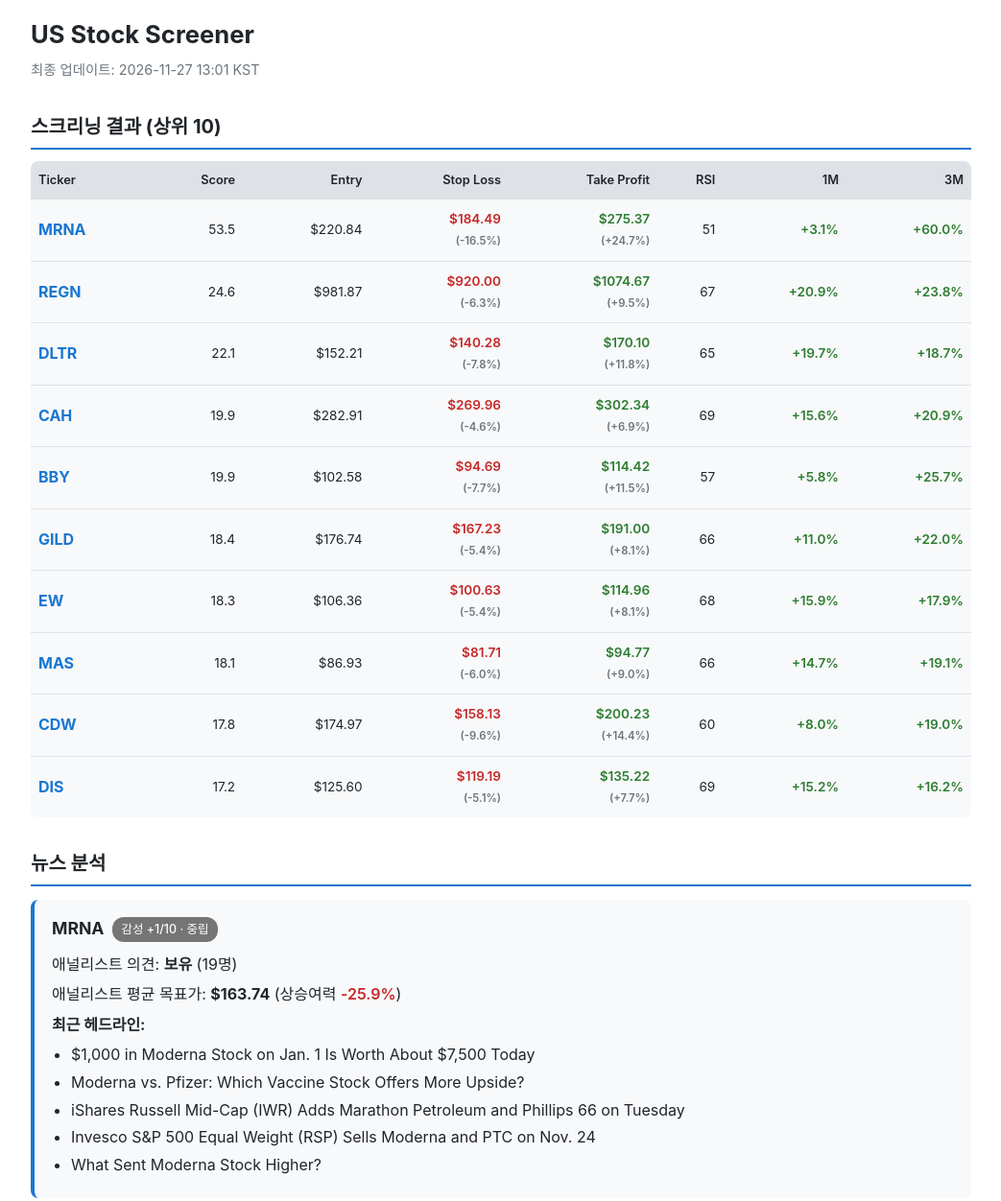
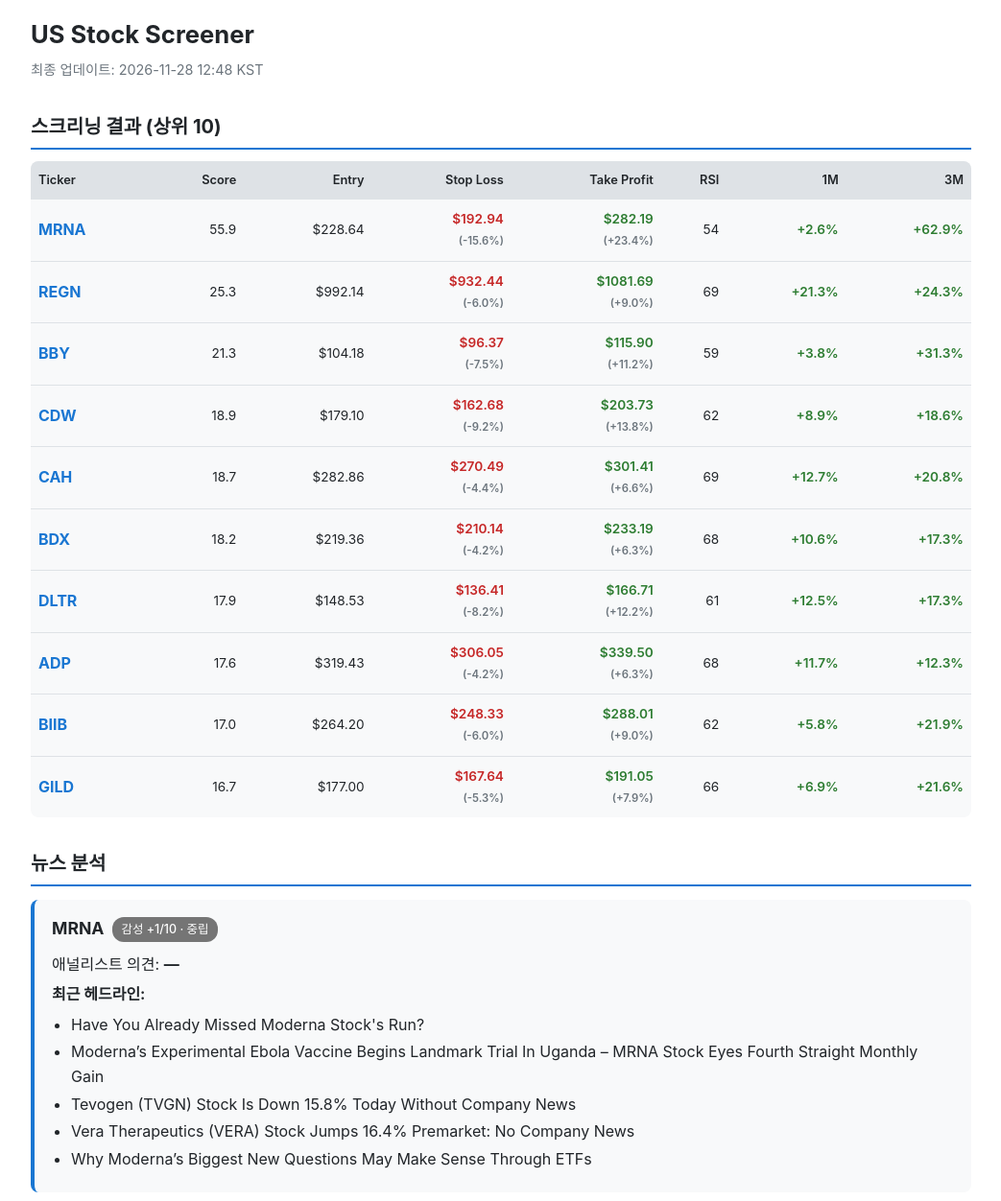
Before and after one commit to cywj0817/test, a plain HTML site: page docs/index.html in a window 1280 px wide. Shown: the top 1252 px of the page at 96% size, without its empty margins (118-1161 px from the left). Drawn offline with Linux system fonts and the light colour scheme.

Commit message:
Daily report: 2026-11-28 12:48 KST

```diff
--- a/docs/index.html
+++ b/docs/index.html
@@ -3,7 +3,7 @@
 <head>
 <meta charset="UTF-8">
 <meta name="viewport" content="width=device-width, initial-scale=1.0">
-<title>US Stock Screener — 2026-11-27 13:01 KST</title>
+<title>US Stock Screener — 2026-11-28 12:48 KST</title>
 <style>
   :root {
     --bg: #ffffff; --bg-card: #f8f9fa; --text: #212529;
@@ -80,7 +80,7 @@
 <div class="container">
   <header>
     <h1>US Stock Screener</h1>
-    <div class="subtitle">최종 업데이트: 2026-11-27 13:01 KST</div>
+    <div class="subtitle">최종 업데이트: 2026-11-28 12:48 KST</div>
   </header>
 
   <h2>스크리닝 결과 (상위 10)</h2>
@@ -102,112 +102,112 @@
 
       <tr>
         <td class="ticker">MRNA</td>
-        <td>53.5</td>
-        <td>$220.84</td>
-        <td class="neg">$184.49<br><small>(-16.5%)</small></td>
-        <td class="pos">$275.37<br><small>(+24.7%)</small></td>
-        <td>51</td>
-        <td class="pos">+3.1%</td>
-        <td class="pos">+60.0%</td>
+        <td>55.9</td>
+        <td>$228.64</td>
+        <td class="neg">$192.94<br><small>(-15.6%)</small></td>
+        <td class="pos">$282.19<br><small>(+23.4%)</small></td>
+        <td>54</td>
+        <td class="pos">+2.6%</td>
+        <td class="pos">+62.9%</td>
       </tr>
 
       <tr>
         <td class="ticker">REGN</td>
-        <td>24.6</td>
-        <td>$981.87</td>
-        <td class="neg">$920.00<br><small>(-6.3%)</small></td>
-        <td class="pos">$1074.67<br><small>(+9.5%)</small></td>
-        <td>67</td>
-        <td class="pos">+20.9%</td>
-        <td class="pos">+23.8%</td>
+        <td>25.3</td>
+        <td>$992.14</td>
+        <td class="neg">$932.44<br><small>(-6.0%)</small></td>
+        <td class="pos">$1081.69<br><small>(+9.0%)</small></td>
+        <td>69</td>
+        <td class="pos">+21.3%</td>
+        <td class="pos">+24.3%</td>
+      </tr>
+
+      <tr>
+        <td class="ticker">BBY</td>
+        <td>21.3</td>
+        <td>$104.18</td>
+        <td class="neg">$96.37<br><small>(-7.5%)</small></td>
+        <td class="pos">$115.90<br><small>(+11.2%)</small></td>
+        <td>59</td>
+        <td class="pos">+3.8%</td>
+        <td class="pos">+31.3%</td>
+      </tr>
+
+      <tr>
+        <td class="ticker">CDW</td>
+        <td>18.9</td>
+        <td>$179.10</td>
+        <td class="neg">$162.68<br><small>(-9.2%)</small></td>
+        <td class="pos">$203.73<br><small>(+13.8%)</small></td>
+        <td>62</td>
+        <td class="pos">+8.9%</td>
+        <td class="pos">+18.6%</td>
+      </tr>
+
+      <tr>
+        <td class="ticker">CAH</td>
+        <td>18.7</td>
+        <td>$282.86</td>
+        <td class="neg">$270.49<br><small>(-4.4%)</small></td>
+        <td class="pos">$301.41<br><small>(+6.6%)</small></td>
+        <td>69</td>
+        <td class="pos">+12.7%</td>
+        <td class="pos">+20.8%</td>
+      </tr>
+
+      <tr>
+        <td class="ticker">BDX</td>
+        <td>18.2</td>
+        <td>$219.36</td>
+        <td class="neg">$210.14<br><small>(-4.2%)</small></td>
+        <td class="pos">$233.19<br><small>(+6.3%)</small></td>
+        <td>68</td>
+        <td class="pos">+10.6%</td>
+        <td class="pos">+17.3%</td>
       </tr>
 
       <tr>
         <td class="ticker">DLTR</td>
-        <td>22.1</td>
-        <td>$152.21</td>
-        <td class="neg">$140.28<br><small>(-7.8%)</small></td>
-        <td class="pos">$170.10<br><small>(+11.8%)</small></td>
-        <td>65</td>
-        <td class="pos">+19.7%</td>
-        <td class="pos">+18.7%</td>
+        <td>17.9</td>
+        <td>$148.53</td>
+        <td class="neg">$136.41<br><small>(-8.2%)</small></td>
+        <td class="pos">$166.71<br><small>(+12.2%)</small></td>
+        <td>61</td>
+        <td class="pos">+12.5%</td>
+        <td class="pos">+17.3%</td>
       </tr>
 
       <tr>
-        <td class="ticker">CAH</td>
-        <td>19.9</td>
-        <td>$282.91</td>
-        <td class="neg">$269.96<br><small>(-4.6%)</small></td>
-        <td class="pos">$302.34<br><small>(+6.9%)</small></td>
-        <td>69</td>
-        <td class="pos">+15.6%</td>
-        <td class="pos">+20.9%</td>
+        <td class="ticker">ADP</td>
+        <td>17.6</td>
+        <td>$319.43</td>
+        <td class="neg">$306.05<br><small>(-4.2%)</small></td>
+        <td class="pos">$339.50<br><small>(+6.3%)</small></td>
+        <td>68</td>
+        <td class="pos">+11.7%</td>
+        <td class="pos">+12.3%</td>
       </tr>
 
       <tr>
-        <td class="ticker">BBY</td>
-        <td>19.9</td>
-        <td>$102.58</td>
-        <td class="neg">$94.69<br><small>(-7.7%)</small></td>
-        <td class="pos">$114.42<br><small>(+11.5%)</small></td>
-        <td>57</td>
+        <td class="ticker">BIIB</td>
+        <td>17.0</td>
+        <td>$264.20</td>
+        <td class="neg">$248.33<br><small>(-6.0%)</small></td>
+        <td class="pos">$288.01<br><small>(+9.0%)</small></td>
+        <td>62</td>
         <td class="pos">+5.8%</td>
-        <td class="pos">+25.7%</td>
+        <td class="pos">+21.9%</td>
       </tr>
 
       <tr>
         <td class="ticker">GILD</td>
-        <td>18.4</td>
-        <td>$176.74</td>
-        <td class="neg">$167.23<br><small>(-5.4%)</small></td>
-        <td class="pos">$191.00<br><small>(+8.1%)</small></td>
+        <td>16.7</td>
+        <td>$177.00</td>
+        <td class="neg">$167.64<br><small>(-5.3%)</small></td>
+        <td class="pos">$191.05<br><small>(+7.9%)</small></td>
         <td>66</td>
-        <td class="pos">+11.0%</td>
-        <td class="pos">+22.0%</td>
-      </tr>
-
-      <tr>
-        <td class="ticker">EW</td>
-        <td>18.3</td>
-        <td>$106.36</td>
-        <td class="neg">$100.63<br><small>(-5.4%)</small></td>
-        <td class="pos">$114.96<br><small>(+8.1%)</small></td>
-        <td>68</td>
-        <td class="pos">+15.9%</td>
-        <td class="pos">+17.9%</td>
-      </tr>
-
-      <tr>
-        <td class="ticker">MAS</td>
-        <td>18.1</td>
-        <td>$86.93</td>
-        <td class="neg">$81.71<br><small>(-6.0%)</small></td>
-        <td class="pos">$94.77<br><small>(+9.0%)</small></td>
-        <td>66</td>
-        <td class="pos">+14.7%</td>
-        <td class="pos">+19.1%</td>
-      </tr>
-
-      <tr>
-        <td class="ticker">CDW</td>
-        <td>17.8</td>
-        <td>$174.97</td>
-        <td class="neg">$158.13<br><small>(-9.6%)</small></td>
-        <td class="pos">$200.23<br><small>(+14.4%)</small></td>
-        <td>60</td>
-        <td class="pos">+8.0%</td>
-        <td class="pos">+19.0%</td>
-      </tr>
-
-      <tr>
-        <td class="ticker">DIS</td>
-        <td>17.2</td>
-        <td>$125.60</td>
-        <td class="neg">$119.19<br><small>(-5.1%)</small></td>
-        <td class="pos">$135.22<br><small>(+7.7%)</small></td>
-        <td>69</td>
-        <td class="pos">+15.2%</td>
-        <td class="pos">+16.2%</td>
+        <td class="pos">+6.9%</td>
+        <td class="pos">+21.6%</td>
       </tr>
       </tbody>
     </table>
@@ -219,90 +219,90 @@
       <h3>MRNA
         <span class="badge neutral">감성 +1/10 · 중립</span>
       </h3>
-      <p>애널리스트 의견: <strong>보유</strong> (19명)</p>
-      <p>애널리스트 평균 목표가: <strong>$163.74</strong> (상승여력 <span class='neg'>-25.9%</span>)</p>
-      <p><strong>최근 헤드라인:</strong></p><ul><li>$1,000 in Moderna Stock on Jan. 1 Is Worth About $7,500 Today</li><li>Moderna vs. Pfizer: Which Vaccine Stock Offers More Upside?</li><li>iShares Russell Mid-Cap (IWR) Adds Marathon Petroleum and Phillips 66 on Tuesday</li><li>Invesco S&amp;P 500 Equal Weight (RSP) Sells Moderna and PTC on Nov. 24</li><li>What Sent Moderna Stock Higher?</li></ul>
+      <p>애널리스트 의견: <strong>—</strong></p>
+
+      <p><strong>최근 헤드라인:</strong></p><ul><li>Have You Already Missed Moderna Stock&#x27;s Run?</li><li>Moderna’s Experimental Ebola Vaccine Begins Landmark Trial In Uganda – MRNA Stock Eyes Fourth Straight Monthly Gain</li><li>Tevogen (TVGN) Stock Is Down 15.8% Today Without Company News</li><li>Vera Therapeutics (VERA) Stock Jumps 16.4% Premarket: No Company News</li><li>Why Moderna’s Biggest New Questions May Make Sense Through ETFs</li></ul>
     </div>
 
     <div class="card">
       <h3>REGN
         <span class="badge neutral">감성 +1/10 · 중립</span>
       </h3>
-      <p>애널리스트 의견: <strong>매수</strong> (27명)</p>
-      <p>애널리스트 평균 목표가: <strong>$991.00</strong> (상승여력 <span class='pos'>+0.9%</span>)</p>
-      <p><strong>최근 헤드라인:</strong></p><ul><li>Is OPK Worth Buying as Pipeline Upside Meets a Premium Valuation?</li><li>Regeneron Pharmaceuticals, Inc. (REGN) Hits Fresh High: Is There Still Room to Run?</li><li>Do Wall Street Analysts Like Regeneron Pharmaceuticals Stock?</li><li>Sanofi Rallies Again. Why Insmed, At $41 Billion, Is Sorely Needed.</li><li>Stoke (STOK) Stock Is Up 8.3% Today Without Company News</li></ul>
+      <p>애널리스트 의견: <strong>—</strong></p>
+
+      <p><strong>최근 헤드라인:</strong></p><ul><li>Tevogen (TVGN) Stock Is Down 15.8% Today Without Company News</li><li>SNY Up Almost 29% in a Month: Should You Buy, Hold or Sell the Stock?</li><li>Direxion NASDAQ-100 Equal Weighted (QQQE) Adds IDEXX and Walmart on Nov. 25</li><li>iShares Biotechnology ETF (IBB) Adds Gilead and Amgen on Nov. 25</li><li>Is OPK Worth Buying as Pipeline Upside Meets a Premium Valuation?</li></ul>
     </div>
 
     <div class="card">
-      <h3>DLTR
-        <span class="badge neutral">감성 +0/10 · 중립</span>
+      <h3>BBY
+        <span class="badge pos">감성 +3/10 · 긍정</span>
       </h3>
-      <p>애널리스트 의견: <strong>보유</strong> (27명)</p>
-      <p>애널리스트 평균 목표가: <strong>$152.44</strong> (상승여력 <span class='pos'>+0.2%</span>)</p>
-      <p><strong>최근 헤드라인:</strong></p><ul><li>Dollar Tree Just Crushed Earnings Expectations. 3 Reasons DLTR Stock Could Keep Climbing in 2027</li><li>3 big reasons why Black Friday will probably exceed retailer expectations</li><li>Inflation-Wary Shoppers Prepare for Black Friday</li><li>Dollar Tree (DLTR) Stock Sees Fair Value Lift After Analyst Target Changes</li><li>Walmart Soars 10% in a Month as Tech Sinks. Michael Burry Calls It One of the Market’s “Generals”</li></ul>
+      <p>애널리스트 의견: <strong>—</strong></p>
+
+      <p><strong>최근 헤드라인:</strong></p><ul><li>3 Undervalued Stocks Trading Up To 36% Below Cash Flow Value</li><li>Meta’s (META) Muse Could Unlock a New Revenue Stream</li><li>Skip the Doorbusters, Collect the Dividends: $90,000 in Target, Macy’s, and Best Buy Pays $2,885 a Year</li><li>Amazon, Target and Walmart Chase Holiday Toy Spending</li><li>Stock Market Surges As Jensen Huang Returns As Nvidia CEO; Abercrombie Leads Retail Winners: Weekly Review</li></ul>
+    </div>
+
+    <div class="card">
+      <h3>CDW
+        <span class="badge neutral">감성 +1/10 · 중립</span>
+      </h3>
+      <p>애널리스트 의견: <strong>—</strong></p>
+
+      <p><strong>최근 헤드라인:</strong></p><ul><li>CDW Stock Earnings Beat Has The Bull Case Changed?</li><li>CDW (CDW) Stock Is Up 5.5% Today Alongside IT Services Peers</li><li>Are Wall Street Analysts Bullish on CDW Corporation Stock?</li><li>Madison Large Cap Fund Sold CDW CORP. (CDW) Following Recent Price Recovery</li><li>CDW Launches Advanced AI Tools to Boost Enterprise Adoption</li></ul>
     </div>
 
     <div class="card">
       <h3>CAH
         <span class="badge neutral">감성 +2/10 · 중립</span>
       </h3>
-      <p>애널리스트 의견: <strong>매수</strong> (15명)</p>
-      <p>애널리스트 평균 목표가: <strong>$300.80</strong> (상승여력 <span class='pos'>+6.3%</span>)</p>
-      <p><strong>최근 헤드라인:</strong></p><ul><li>Is Cardinal (CAH) a Solid Growth Stock? 3 Reasons to Think &quot;Yes&quot;</li><li>Here&#x27;s Why Humana Stock Deserves a Place in Your Portfolio</li><li>Here&#x27;s Why You Should Add Revvity Stock to Your Portfolio Now</li><li>Zacks.com featured highlights include Brinker International, Ralph Lauren, Stride and Cardinal Health</li><li>Has Addus HomeCare (ADUS) Outpaced Other Medical Stocks This Year?</li></ul>
+      <p>애널리스트 의견: <strong>—</strong></p>
+
+      <p><strong>최근 헤드라인:</strong></p><ul><li>Cardinal Health (CAH) Stock Looks Fully Valued On Current Earnings</li><li>Is Cardinal Health (CAH) Cheap Following Fresh Humidifier Market Focus?</li><li>Did Earnings Estimate Upgrades Just Shift Cardinal Health&#x27;s (CAH) Investment Narrative?</li><li>Here&#x27;s Why You Should Retain WAT Stock in Your Portfolio for Now</li><li>Should Value Investors Buy Cardinal Health (CAH) Stock?</li></ul>
     </div>
 
     <div class="card">
-      <h3>BBY
-        <span class="badge pos">감성 +3/10 · 긍정</span>
+      <h3>BDX
+        <span class="badge neutral">감성 +0/10 · 중립</span>
       </h3>
-      <p>애널리스트 의견: <strong>보유</strong> (21명)</p>
-      <p>애널리스트 평균 목표가: <strong>$99.05</strong> (상승여력 <span class='neg'>-3.4%</span>)</p>
-      <p><strong>최근 헤드라인:</strong></p><ul><li>Best Buy, Target, Kohl’s bring back classic Black Friday tradition</li><li>Thanksgiving Shopping Rush Begins: 4 Retail Stocks to Buy Now</li><li>3 big reasons why Black Friday will probably exceed retailer expectations</li><li>How to Earn $500 a Month From Best Buy Stock Ahead of Q3 Earnings</li><li>Best Buy raises fiscal 2027 outlook following Q3 growth</li></ul>
+      <p>애널리스트 의견: <strong>—</strong></p>
+
+      <p><strong>최근 헤드라인:</strong></p><ul><li>What Is Becton Dickinson (BDX) Gaining From This New Hospital Software Link?</li><li>Is Becton Dickinson (BDX) Overvalued After A 49% 1 Year Run?</li><li>What Has The Market Missed In Boston Scientific Stock&#x27;s Drop?</li><li>Has Becton Dickinson (BDX) Run Too Far After Its ESOP Share Filing?</li><li>Embecta (EMBC) Stock Is Down 9.8% Today After Earnings Surge, Market Selloff</li></ul>
+    </div>
+
+    <div class="card">
+      <h3>DLTR
+        <span class="badge neutral">감성 +1/10 · 중립</span>
+      </h3>
+      <p>애널리스트 의견: <strong>—</strong></p>
+
+      <p><strong>최근 헤드라인:</strong></p><ul><li>Wall Street Gravitates To Reliable Retailer Costco In Rocky Market. But This Test Looms.</li><li>Stock Market Surges As Jensen Huang Returns As Nvidia CEO; Abercrombie Leads Retail Winners: Weekly Review</li><li>Dollar Tree Just Crushed Earnings Expectations. 3 Reasons DLTR Stock Could Keep Climbing in 2027</li><li>3 big reasons why Black Friday will probably exceed retailer expectations</li><li>Inflation-Wary Shoppers Prepare for Black Friday</li></ul>
+    </div>
+
+    <div class="card">
+      <h3>ADP
+        <span class="badge neutral">감성 +1/10 · 중립</span>
+      </h3>
+      <p>애널리스트 의견: <strong>—</strong></p>
+
+      <p><strong>최근 헤드라인:</strong></p><ul><li>Own SCHD? These 6 Dividend Aristocrats Are Protecting Your Income for 2027</li><li>Why Is ADP (ADP) Up 10.7% Since Last Earnings Report?</li><li>Pre-Markets Jump to End a Holiday Shortened Week</li><li>Intuit Stock Is Waiting On One Answer</li><li>Pre-Markets Up Ahead of Shortened Trading Session</li></ul>
+    </div>
+
+    <div class="card">
+      <h3>BIIB
+        <span class="badge neutral">감성 +1/10 · 중립</span>
+      </h3>
+      <p>애널리스트 의견: <strong>—</strong></p>
+
+      <p><strong>최근 헤드라인:</strong></p><ul><li>Biogen (BIIB) Up 4.7% Since Last Earnings Report: Can It Continue?</li><li>Stoke Therapeutics (STOK) Stock Looks Pricey Following Fresh Dravet Data</li><li>Should You Buy Jazz Pharmaceuticals Stock For Its Cash?</li><li>Are Wall Street Analysts Predicting Biogen Stock Will Climb or Sink?</li><li>Should Biogen Stock Holders Look At Amgen Instead?</li></ul>
     </div>
 
     <div class="card">
       <h3>GILD
-        <span class="badge neutral">감성 +2/10 · 중립</span>
-      </h3>
-      <p>애널리스트 의견: <strong>매수</strong> (26명)</p>
-      <p>애널리스트 평균 목표가: <strong>$175.92</strong> (상승여력 <span class='neg'>-0.5%</span>)</p>
-      <p><strong>최근 헤드라인:</strong></p><ul><li>Invest in the Biotech Behind Skyrizi, Repatha and HIV Medicines for Passive Income: $90,000 Across These 3 Drugmakers Pays More Than $1,900 a Year</li><li>Forget Binary Biotech Bets: This Antiviral Giant Surged 38%</li><li>Why Did Alnylam Stock Move?</li><li>3 ETFs For Owning Gilead Without Making It The Whole Bet</li><li>Gilead Sciences (GILD) Raised Guidance, Is The Stock Already Fully Valued?</li></ul>
-    </div>
-
-    <div class="card">
-      <h3>EW
-        <span class="badge neutral">감성 -1/10 · 중립</span>
-      </h3>
-      <p>애널리스트 의견: <strong>매수</strong> (27명)</p>
-      <p>애널리스트 평균 목표가: <strong>$114.02</strong> (상승여력 <span class='pos'>+7.2%</span>)</p>
-      <p><strong>최근 헤드라인:</strong></p><ul><li>iShares U.S. Medical Devices (IHI) Sells $39.2 Million of Abbott on Nov. 24</li><li>Is Buying Edwards Stock At Its High A Bad Idea?</li><li>BSX&#x27;s Weak Solvency and Cash Conversion Raise Financing Risk</li><li>Should You Buy GE HealthCare Stock For Its Cash?</li><li>How Long Can HeartFlow Keep Burning Cash?</li></ul>
-    </div>
-
-    <div class="card">
-      <h3>MAS
-        <span class="badge neutral">감성 +2/10 · 중립</span>
-      </h3>
-      <p>애널리스트 의견: <strong>매수</strong> (19명)</p>
-      <p>애널리스트 평균 목표가: <strong>$82.74</strong> (상승여력 <span class='neg'>-4.8%</span>)</p>
-      <p><strong>최근 헤드라인:</strong></p><ul><li>United Rentals Climbs 17% in 6 Months: Should You Buy the Stock?</li><li>Are Wall Street Analysts Bullish on Masco Stock?</li><li>Does Raised Earnings Guidance Change The Bull Case For Masco (MAS)</li><li>Is Masco (MAS) Trading Below Fair Value On Cash Flow?</li><li>Masco (MAS) Could Be 9% Below Fair Value As Growth Plans Stay In Focus</li></ul>
-    </div>
-
-    <div class="card">
-      <h3>CDW
         <span class="badge neutral">감성 +1/10 · 중립</span>
       </h3>
-      <p>애널리스트 의견: <strong>매수</strong> (9명)</p>
-      <p>애널리스트 평균 목표가: <strong>$185.89</strong> (상승여력 <span class='pos'>+6.2%</span>)</p>
-      <p><strong>최근 헤드라인:</strong></p><ul><li>CDW Stock Earnings Beat Has The Bull Case Changed?</li><li>CDW (CDW) Stock Is Up 5.5% Today Alongside IT Services Peers</li><li>Are Wall Street Analysts Bullish on CDW Corporation Stock?</li><li>Madison Large Cap Fund Sold CDW CORP. (CDW) Following Recent Price Recovery</li><li>CDW Launches Advanced AI Tools to Boost Enterprise Adoption</li></ul>
-    </div>
+      <p>애널리스트 의견: <strong>—</strong></p>
 
-    <div class="card">
-      <h3>DIS
-        <span class="badge neutral">감성 +1/10 · 중립</span>
-      </h3>
-      <p>애널리스트 의견: <strong>매수</strong> (31명)</p>
-      <p>애널리스트 평균 목표가: <strong>$131.34</strong> (상승여력 <span class='pos'>+4.6%</span>)</p>
-      <p><strong>최근 헤드라인:</strong></p><ul><li>Take-Two’s (TTWO) GTA 6 Could Be a Cash Cow for the Next Decade</li><li>Disney Stock Just Closed at Its Highest Level Since April 2022</li><li>Walt Disney (DIS) Lifts Dividend On Strong Earnings, Is The Stock Still Cheap?</li><li>NFL&#x27;s Thanksgiving Boom Raises Stakes for Disney, Netflix</li><li>Netflix Stock Is Down 36% in 2026. Can Its Disney Partnership Make It a Buy Again?</li></ul>
+      <p><strong>최근 헤드라인:</strong></p><ul><li>Can Gilead&#x27;s Trodelvy Growth and ADC Pipeline Drive Further Upside?</li><li>iShares Biotechnology ETF (IBB) Adds Gilead and Amgen on Nov. 25</li><li>ETFs Bought $58.9 Million of Gilead Sciences (GILD) on Wednesday</li><li>Hetero starts lenacapavir rollout for HIV prevention in Africa</li><li>Invest in the Biotech Behind Skyrizi, Repatha and HIV Medicines for Passive Income: $90,000 Across These 3 Drugmakers Pays More Than $1,900 a Year</li></ul>
     </div>
 
   <footer>
```
